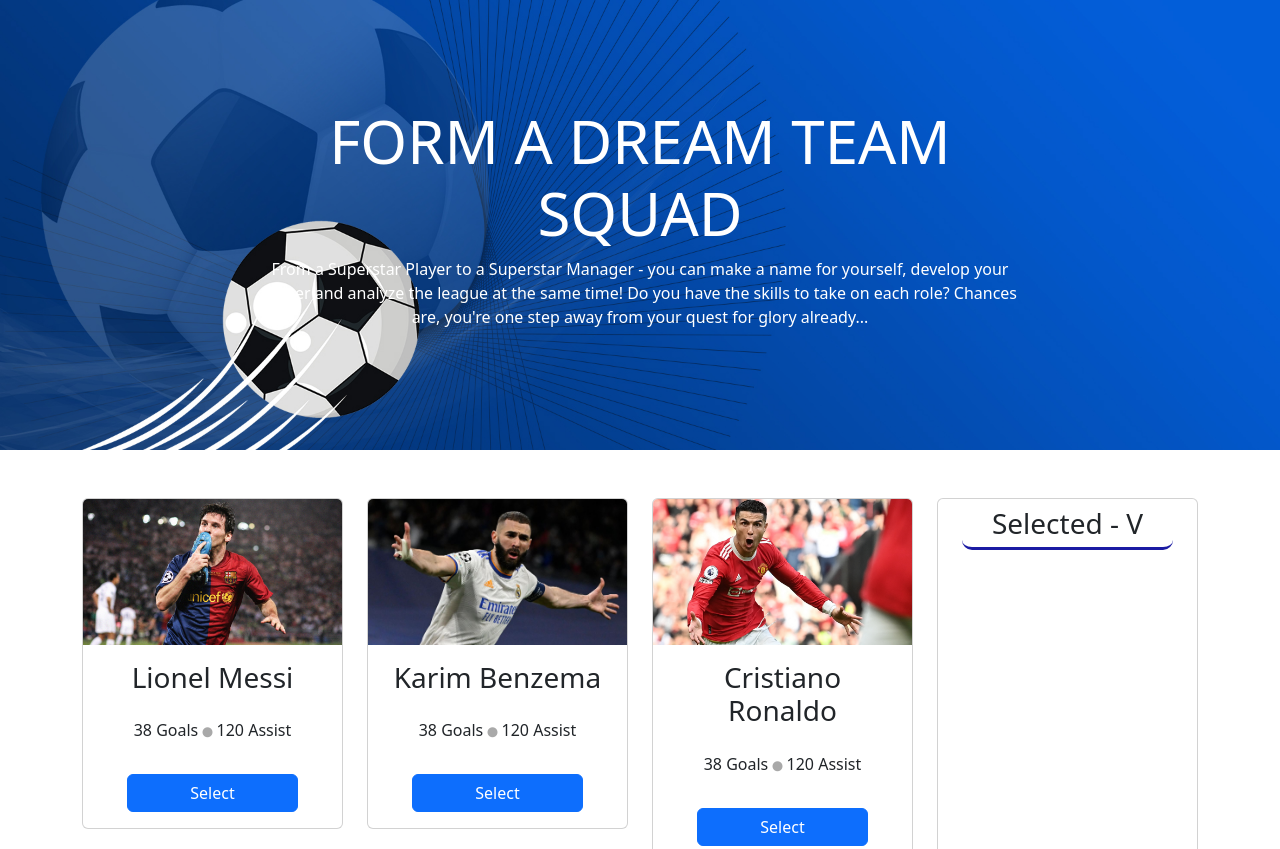
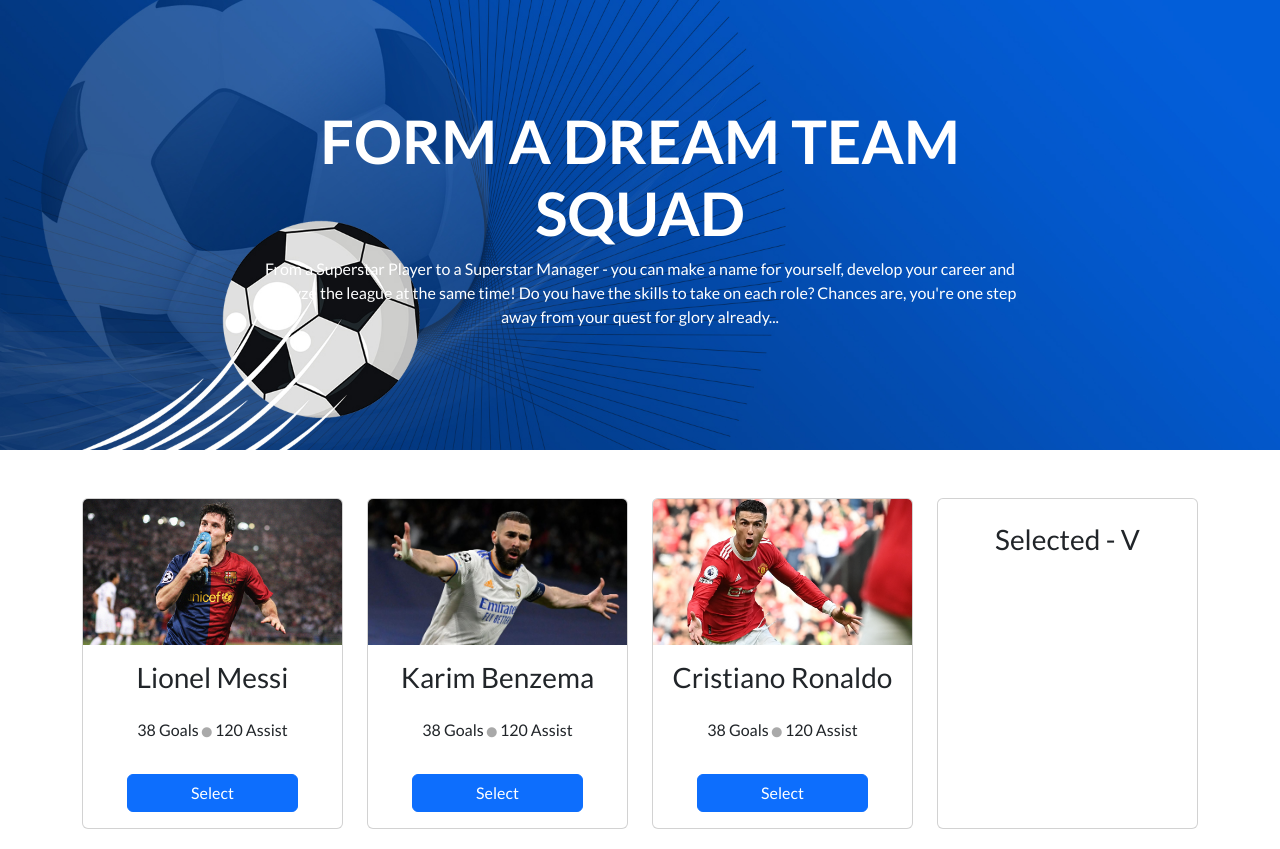
Before and after one commit to ahasanUllah/Best-Five, a plain HTML site: page index.html in a window 1280 px wide. Shown: the top 849 px of the page. Drawn offline with nearby package versions, Linux system fonts and the light colour scheme; grey boxes are pictures that could not be loaded.

Commit message:
font changed

```diff
--- a/index.html
+++ b/index.html
@@ -54,7 +54,7 @@
             <div class="col">
               <div class="card h-100">
                 <div class="card-body p-4">
-                  <h5 class="card-title fs-3 text-center pb-4 underline">Selected - V</h5>
+                  <h5 class="card-title fs-3 text-center pb-4 ">Selected - V</h5>
                   <ol id="player-list" class="fs-5">
 
                   </ol>
@@ -96,7 +96,7 @@
                 <div class="card">
 
                   <div class="card-body text-center p-3">
-                    <h5 class="card-title fs-3 pb-4">Budget</h5>
+                    <h5 class="card-title fs-3 pb-4 ">Budget</h5>
                     <div class="d-flex justify-content-around flex-sm-column flex-md-row align-items-center">
                       <label for="per-player">Per Player</label>
                     <input type="text" id="per-player" class="w-50" >
--- a/style.css
+++ b/style.css
@@ -1,3 +1,9 @@
+@import url('https://fonts.googleapis.com/css2?family=Lato:wght@300;400;700&display=swap');
+
+body{
+    font-family: 'Lato', sans-serif;
+}
+
 .fa-circle{
     font-size: 10px;
     color: darkgray;
@@ -26,11 +32,9 @@
 .hero-text h1 {
     font-size: 60px;
 }
-.underline {
-
-        border-bottom: 3px solid rgb(27, 27, 163);
-        border-radius: 10px;
-        border-image: repeat;
-        line-height: 0px;
-
+h1 {
+    font-weight: 700;
 }
+h5 {
+    font-weight: 500;
+}
```
